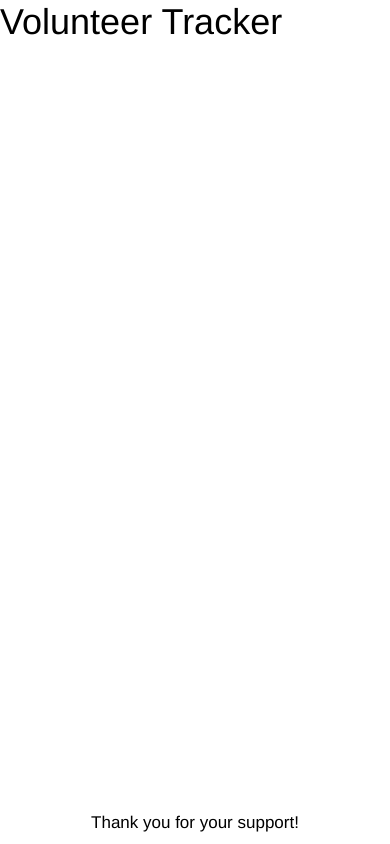
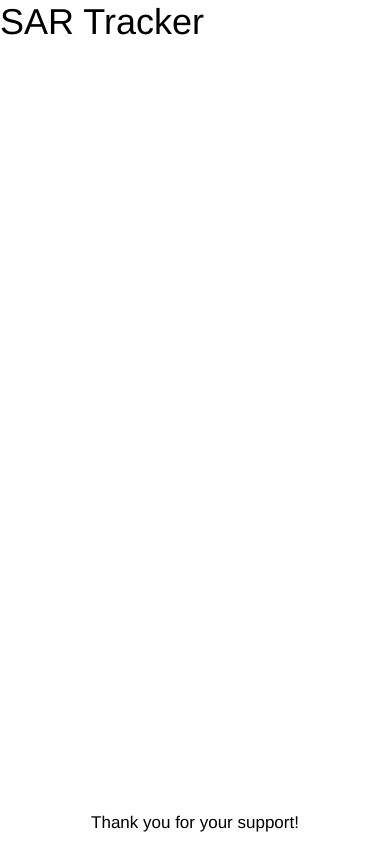
Before and after one commit to SARscene/VolunteerTracker, a website: page client/www/index.html at #!/entry in a window 390 px wide. Drawn offline with Linux system fonts and the light colour scheme; some packages are replaced by stand-ins of ours; files that its build step writes are made by us from their sources.

Commit message:
PIVOT!
We will now be known as SAR tracker!

```diff
--- a/client/www/index.html
+++ b/client/www/index.html
@@ -3,7 +3,7 @@
   <head>
     <meta charset="utf-8">
     <meta name="viewport" content="initial-scale=1, maximum-scale=1, user-scalable=no, width=device-width">
-    <title>Volunteer Tracker</title>
+    <title>SAR Tracker</title>
 
     <link href="lib/ionic/css/ionic.css" rel="stylesheet">
     <link href="css/style.css" rel="stylesheet">
@@ -29,7 +29,7 @@
 
     <ion-pane>
       <ion-header-bar class="bar-stable">
-        <h1 class="title">Volunteer Tracker</h1>
+        <h1 class="title">SAR Tracker</h1>
       </ion-header-bar>
       <ion-content>
         <ui-view></ui-view>
```
Also changed, not shown: client/www/templates/entry.html (+1 -1 lines), client/www/templates/start.html (+1 -1 lines), 2 other files.
